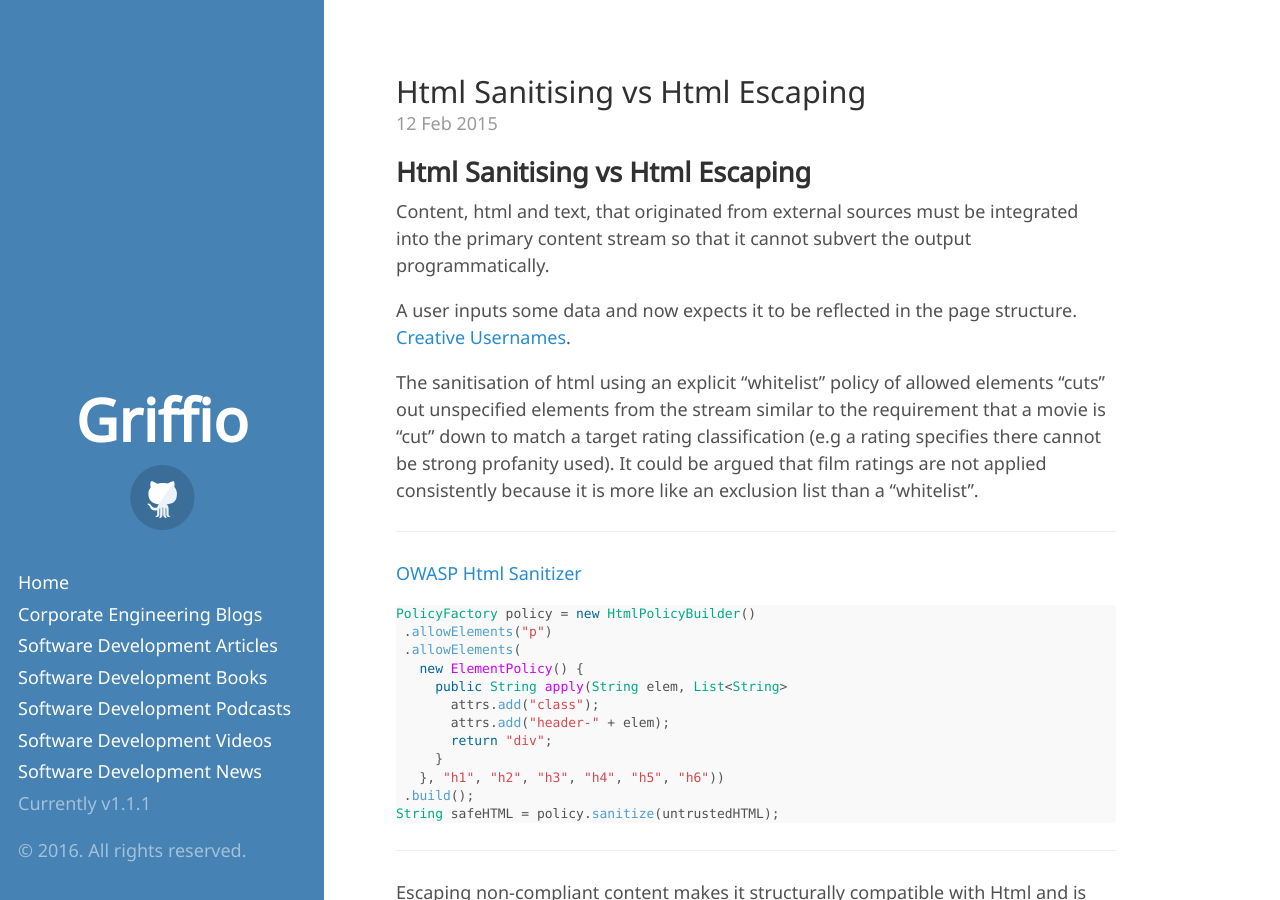
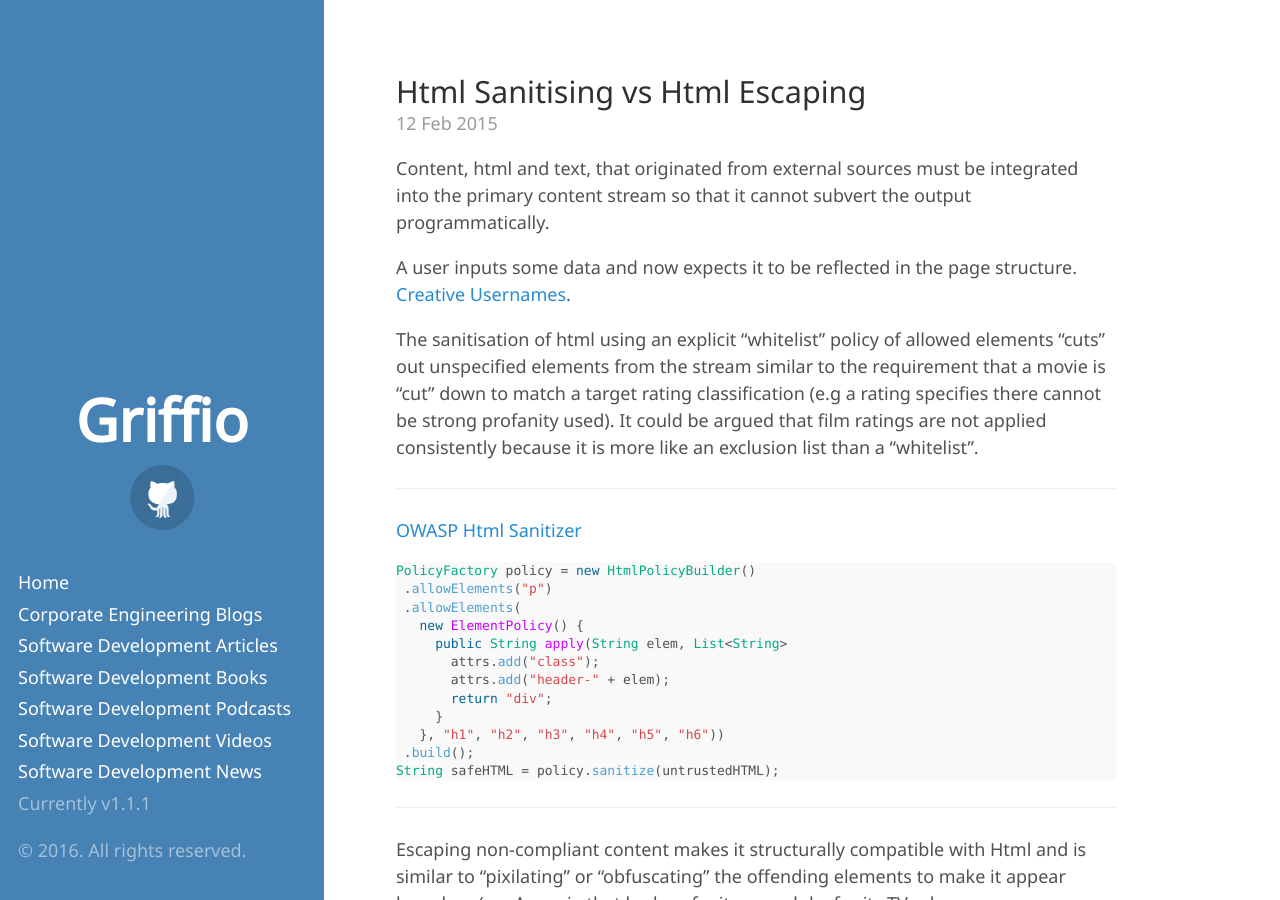
Before and after one commit to griffio/griffio.github.io, a Jekyll site: the page built from _posts/2015-02-12-Html-Sanitising.md, in a window 1280 px wide and 900 px high. Built offline with Jekyll 4.4.1, drawn with Linux system fonts in a browser that asks for light colours; some web fonts are replaced.

Commit message:
remove heading

```diff
--- a/_posts/2015-02-12-Html-Sanitising.md
+++ b/_posts/2015-02-12-Html-Sanitising.md
@@ -6,9 +6,6 @@ tags: xss
 published: true
 summary: Html Sanitising vs Html Escaping
 ---
-
-## Html Sanitising vs Html Escaping
-
 Content, html and text, that originated from external sources must be integrated into the primary content stream so that it cannot subvert the output programmatically.
 
 A user inputs some data and now expects it to be reflected in the page structure. [Creative Usernames](https://labs.spotify.com/2013/06/18/creative-usernames).
```
